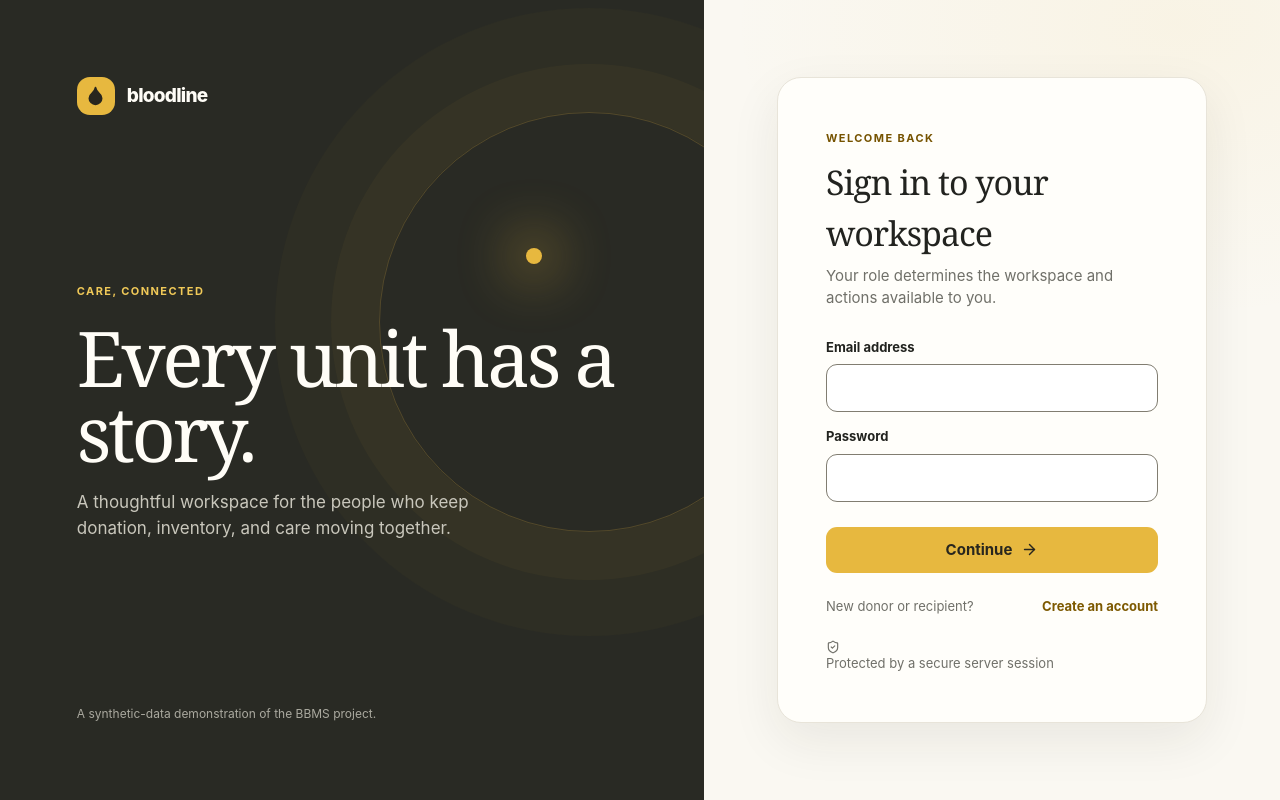
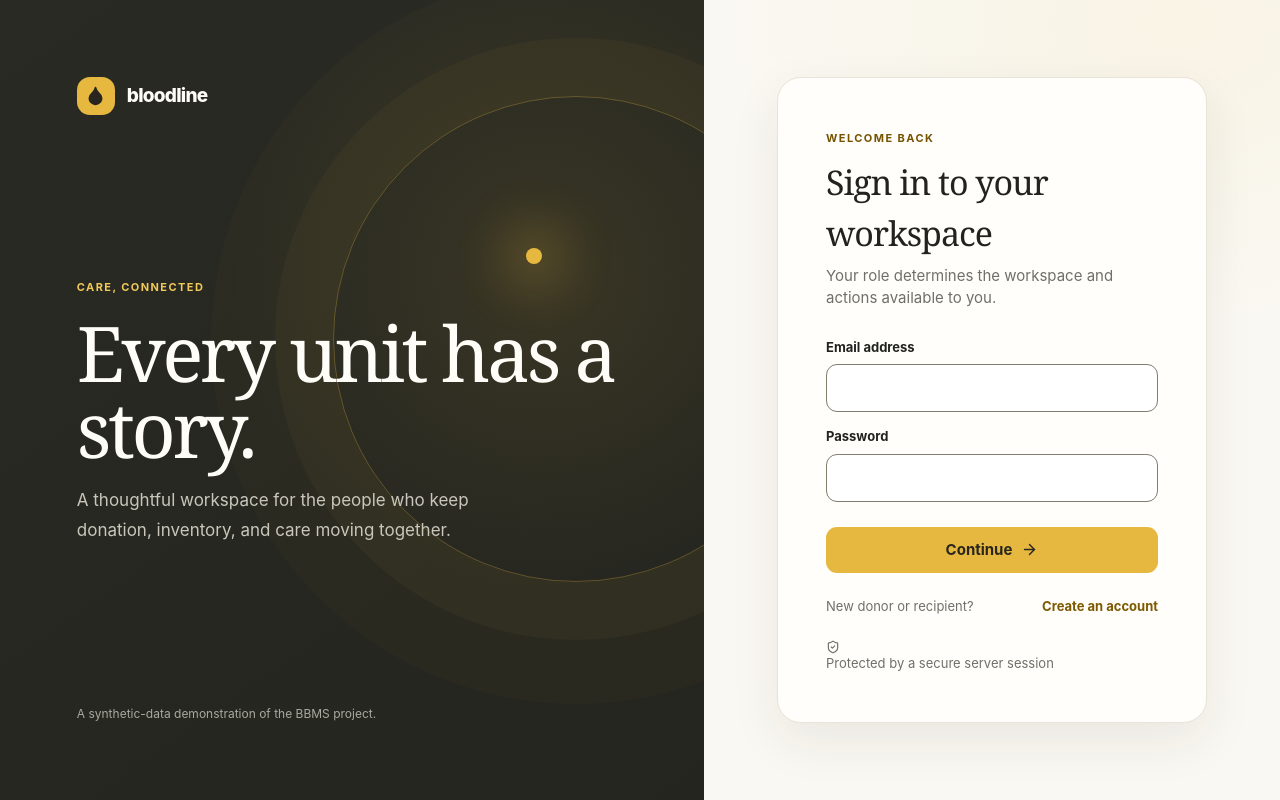
Before and after one commit to DukeAvi/SE_miniProject, a Next.js app in the folder frontend/: page / in a window 1280 px wide. Built offline with nearby package versions, Linux system fonts and the light colour scheme.

Commit message:
style(auth): add depth to the welcome panel (#198)

```diff
--- a/frontend/app/globals.css
+++ b/frontend/app/globals.css
@@ -242,3 +242,22 @@ body {
 .auth-card {
   background-color: var(--surface-raised);
 }
+
+/* Issue #198, commit 2: give the authentication story panel more depth. */
+.auth-story {
+  isolation: isolate;
+  background:
+    radial-gradient(circle at 78% 35%, rgba(231, 184, 63, 0.1), transparent 20rem),
+    linear-gradient(145deg, #292a24 0%, #24251f 100%);
+}
+
+.auth-story::before {
+  width: clamp(360px, 38vw, 560px);
+  height: clamp(360px, 38vw, 560px);
+  right: clamp(-180px, -9vw, -80px);
+  top: 12%;
+  border-color: rgba(231, 184, 63, 0.3);
+  box-shadow: 0 0 0 58px rgba(231, 184, 63, 0.035), 0 0 0 122px rgba(231, 184, 63, 0.02);
+}
+
+.story-copy p { line-height: 1.75; }
```
